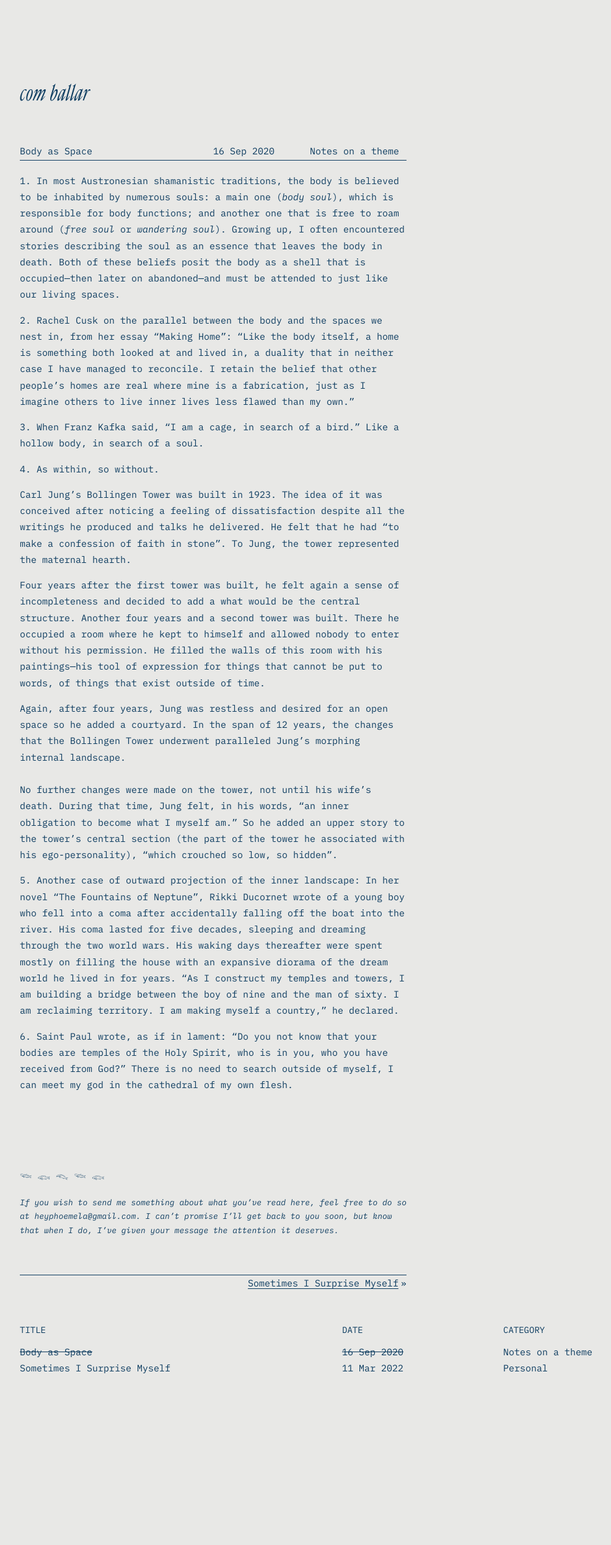
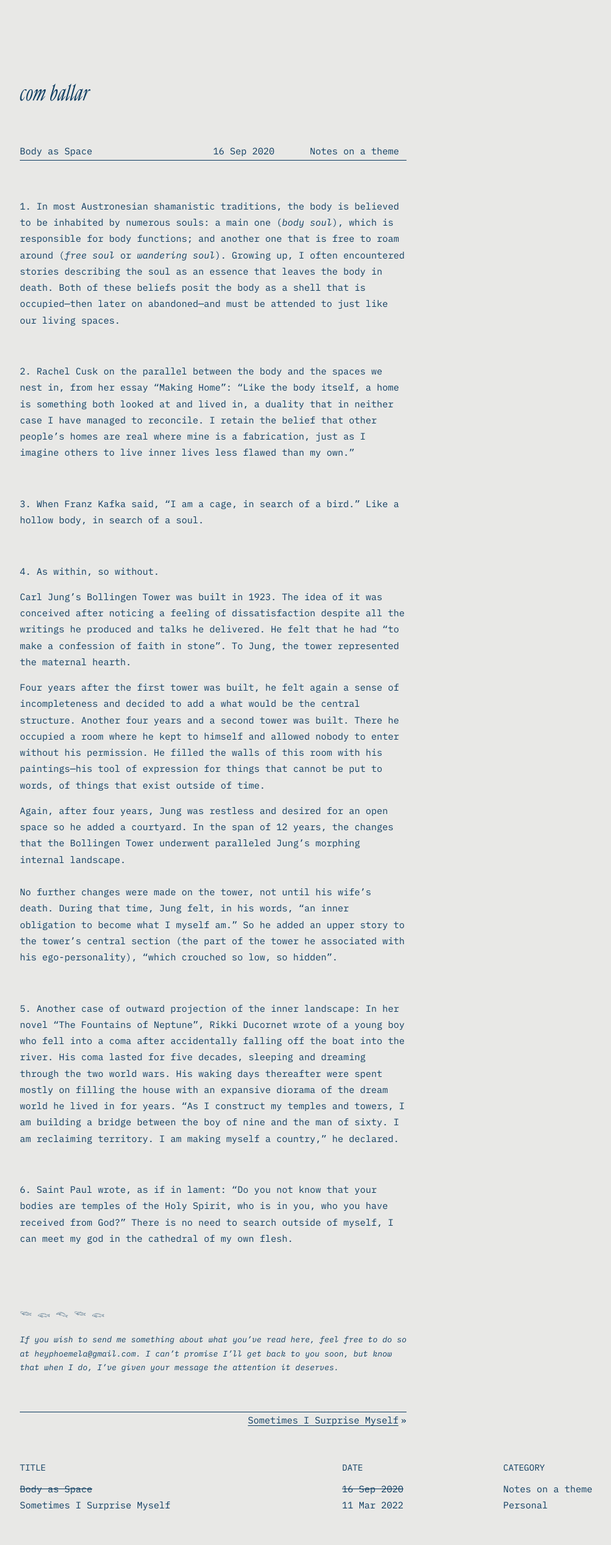
Before and after one commit to comballar/comballar.github.io, a Jekyll site: the page built from _posts/2020-09-16-body-as-space.md, in a window 1280 px wide. Shown: the whole page at 62% size, without its empty margins (88-1074 px from the left). Built offline with Jekyll 4.4.1, drawn with Linux system fonts in a browser that asks for light colours; before the commit the page ends 2270 px from its top, so only the background shows below that.

Commit message:
Update 2020-09-16-body-as-space.md

```diff
--- a/_posts/2020-09-16-body-as-space.md
+++ b/_posts/2020-09-16-body-as-space.md
@@ -6,15 +6,19 @@ author: August Remier
 category: Notes on a theme
 img: https://raw.githubusercontent.com/comoballar/postdb/main/journal01/06.png
 ---
+<br>
 <p>
   1.  In most Austronesian shamanistic traditions, the body is believed to be inhabited by numerous souls: a main one (<i>body soul</i>), which is responsible for body functions; and another one that is free to roam around (<i>free soul</i> or <i>wandering soul</i>). Growing up, I often encountered stories describing the soul as an essence that leaves the body in death. Both of these beliefs posit the body as a shell that is occupied—then later on abandoned—and must be attended to just like our living spaces.
 </p>
+<br>
 <p>
   2.  Rachel Cusk on the parallel between the body and the spaces we nest in, from her essay “Making Home”: “Like the body itself, a home is something both looked at and lived in, a duality that in neither case I have managed to reconcile. I retain the belief that other people’s homes are real where mine is a fabrication, just as I imagine others to live inner lives less flawed than my own.”
 </p>
+<br>
 <p>
   3.  When Franz Kafka said, “I am a cage, in search of a bird.” Like a hollow body, in search of a soul.
 </p>
+<br>
 <p>
   4.  As within, so without.
 </p>
@@ -28,10 +32,12 @@ img: https://raw.githubusercontent.com/comoballar/postdb/main/journal01/06.png
   Again, after four years, Jung was restless and desired for an open space so he added a courtyard. In the span of 12 years, the changes that the Bollingen Tower underwent paralleled Jung’s morphing internal landscape.<br><br>
 No further changes were made on the tower, not until his wife’s death. During that time, Jung felt, in his words, “an inner obligation to become what I myself am.” So he added an upper story to the tower’s central section (the part of the tower he associated with his ego-personality), “which crouched so low, so hidden”.
 </p>
+<br>
 <p>
   5.  Another case of outward projection of the inner landscape: In her novel “The Fountains of Neptune”, Rikki Ducornet wrote of a young boy who fell into a coma after accidentally falling off the boat into the river. His coma lasted for five decades, sleeping and dreaming through the two world wars. His waking days thereafter were spent mostly on filling the house with an expansive diorama of the dream world he lived in for years.  “As I construct my temples and towers, I am building a bridge between the boy of nine and the man of sixty. I am reclaiming territory. I am making myself a country,” he declared.
 </p>
+<br>
 <p>
   6.  Saint Paul wrote, as if in lament: “Do you not know that your bodies are temples of the Holy Spirit, who is in you, who you have received from God?” There is no need to search outside of myself, I can meet my god in the cathedral of my own flesh.
 </p>
-<br><br>
+<br>
```
